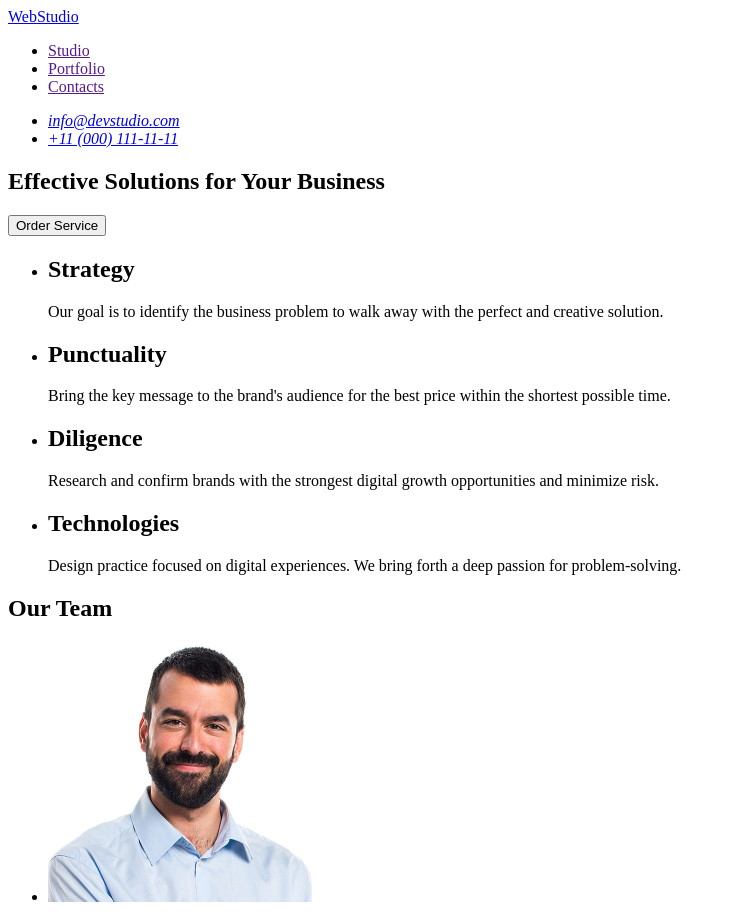
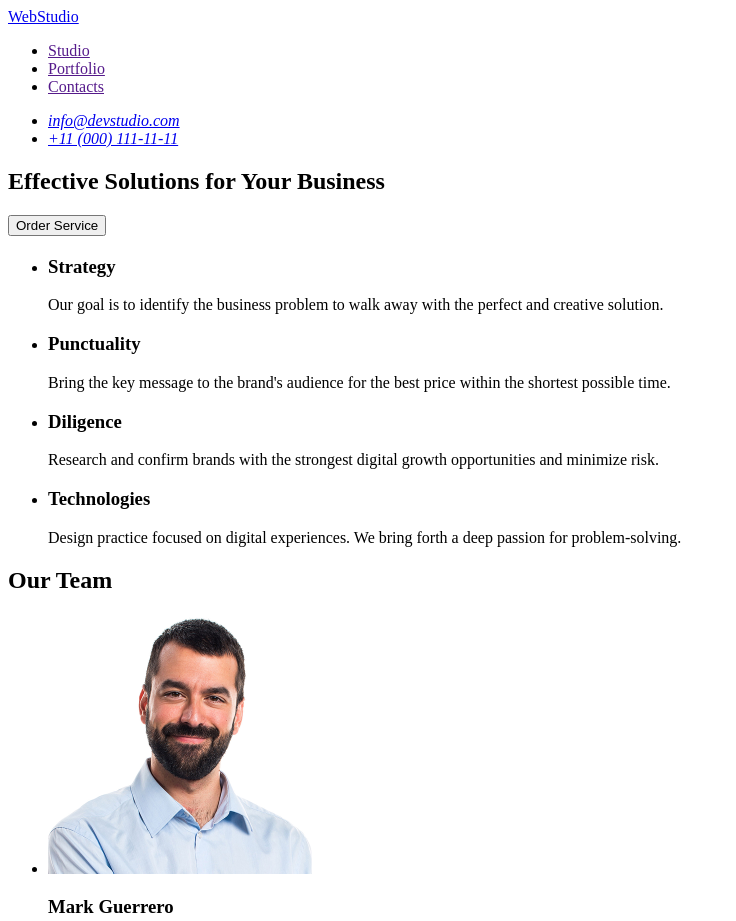
Before and after one commit to olabielore/goit-markup-hw-01, a plain HTML site: page index.html in a window 1280 px wide. Shown: the top 921 px of the page, without its empty margins (0-736 px from the left). Drawn offline with Linux system fonts and the light colour scheme.

Commit message:
fix some problems

```diff
--- a/index.html
+++ b/index.html
@@ -14,13 +14,17 @@
           <li><a href="">Portfolio</a></li>
           <li><a href="">Contacts</a></li>
         </ul>
+      </nav>
       <address>
         <ul>
-          <li><a href="mailto:info@devstudio.com">info@devstudio.com</a></li>
-          <li><a href="tel:+110001111111">+11 (000) 111-11-11</a></li>
+          <li>
+            <a href="mailto:info@devstudio.com">info@devstudio.com</a>
+          </li>
+          <li>
+            <a href="tel:+110001111111">+11 (000) 111-11-11</a>
+          </li>
         </ul>
       </address>
-      </nav>
     </header>
 
     <main>
@@ -29,9 +33,10 @@
         <button type="button">Order Service</button>
       </section>
       <section>
+        <h2></h2>
         <ul>
           <li>
-            <h2>Strategy</h2>
+            <h3>Strategy</h3>
             <p>
               Our goal is to identify the business problem to walk away with the
               perfect and creative solution.
@@ -39,21 +44,21 @@
           </li>
 
           <li>
-            <h2>Punctuality</h2>
+            <h3>Punctuality</h3>
             <p>
               Bring the key message to the brand's audience for the best price
               within the shortest possible time.
             </p>
           </li>
           <li>
-            <h2>Diligence</h2>
+            <h3>Diligence</h3>
             <p>
               Research and confirm brands with the strongest digital growth
               opportunities and minimize risk.
             </p>
           </li>
           <li>
-            <h2>Technologies</h2>
+            <h3>Technologies</h3>
             <p>
               Design practice focused on digital experiences. We bring forth a
               deep passion for problem-solving.
```
